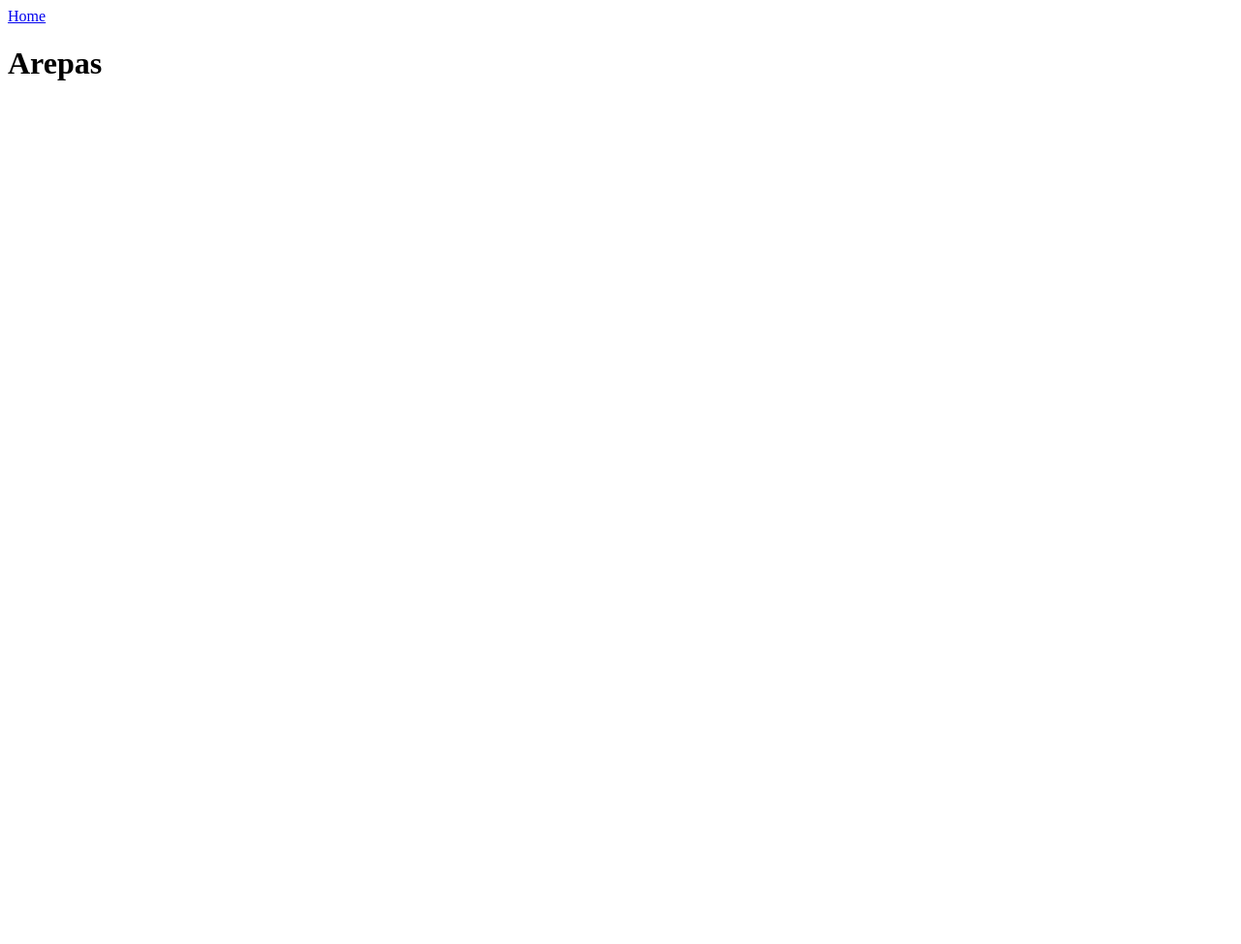
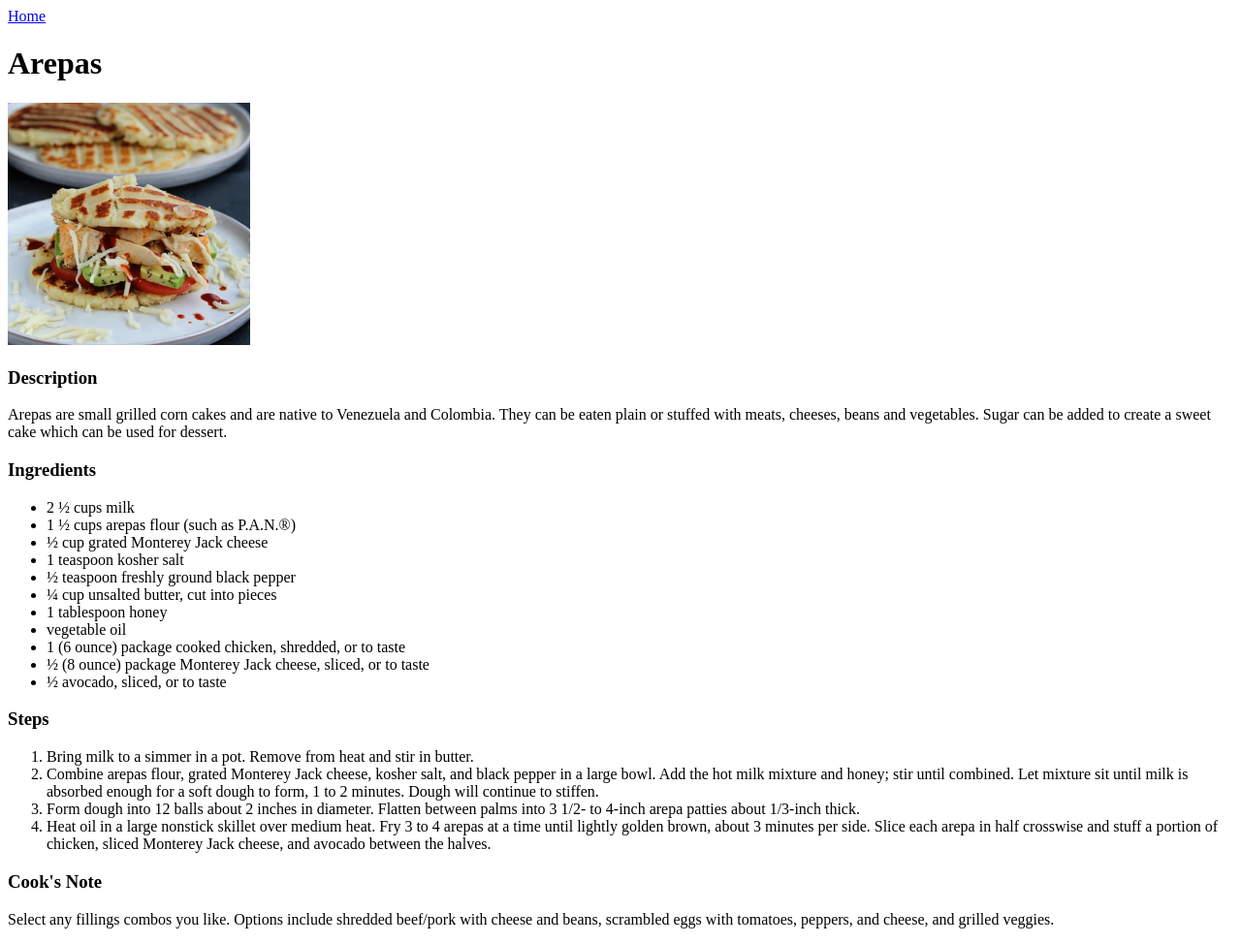
Before and after one commit to flerisen/odin-recipes, a plain HTML site: page recipes/arepas.html in a window 1280 px wide. Shown: the whole page at 97% size. Before the commit the page ends 800 px from the top, so only its background shows below. Drawn offline with Linux system fonts and the light colour scheme.

Commit message:
Added recipe page content and finalized the arepas recipe in arepas.html.

```diff
--- a/recipes/arepas.html
+++ b/recipes/arepas.html
@@ -8,5 +8,55 @@
   <body>
     <a href="../index.html">Home</a>
     <h1>Arepas</h1>
+    <img src="/images/arepas.png" alt="Arepas dish image" width="250" />
+    <h3>Description</h3>
+    <p>
+      Arepas are small grilled corn cakes and are native to Venezuela and
+      Colombia. They can be eaten plain or stuffed with meats, cheeses, beans
+      and vegetables. Sugar can be added to create a sweet cake which can be
+      used for dessert.
+    </p>
+    <h3>Ingredients</h3>
+    <ul>
+      <li>2 ½ cups milk</li>
+      <li>1 ½ cups arepas flour (such as P.A.N.®)</li>
+      <li>½ cup grated Monterey Jack cheese</li>
+      <li>1 teaspoon kosher salt</li>
+      <li>½ teaspoon freshly ground black pepper</li>
+      <li>¼ cup unsalted butter, cut into pieces</li>
+      <li>1 tablespoon honey</li>
+      <li>vegetable oil</li>
+      <li>1 (6 ounce) package cooked chicken, shredded, or to taste</li>
+      <li>½ (8 ounce) package Monterey Jack cheese, sliced, or to taste</li>
+      <li>½ avocado, sliced, or to taste</li>
+    </ul>
+    <h3>Steps</h3>
+    <ol>
+      <li>
+        Bring milk to a simmer in a pot. Remove from heat and stir in butter.
+      </li>
+      <li>
+        Combine arepas flour, grated Monterey Jack cheese, kosher salt, and
+        black pepper in a large bowl. Add the hot milk mixture and honey; stir
+        until combined. Let mixture sit until milk is absorbed enough for a soft
+        dough to form, 1 to 2 minutes. Dough will continue to stiffen.
+      </li>
+      <li>
+        Form dough into 12 balls about 2 inches in diameter. Flatten between
+        palms into 3 1/2- to 4-inch arepa patties about 1/3-inch thick.
+      </li>
+      <li>
+        Heat oil in a large nonstick skillet over medium heat. Fry 3 to 4 arepas
+        at a time until lightly golden brown, about 3 minutes per side. Slice
+        each arepa in half crosswise and stuff a portion of chicken, sliced
+        Monterey Jack cheese, and avocado between the halves.
+      </li>
+    </ol>
+    <h3>Cook's Note</h3>
+    <p>
+      Select any fillings combos you like. Options include shredded beef/pork
+      with cheese and beans, scrambled eggs with tomatoes, peppers, and cheese,
+      and grilled veggies.
+    </p>
   </body>
 </html>
```
Also changed, not shown: images/arepas.png (added).
